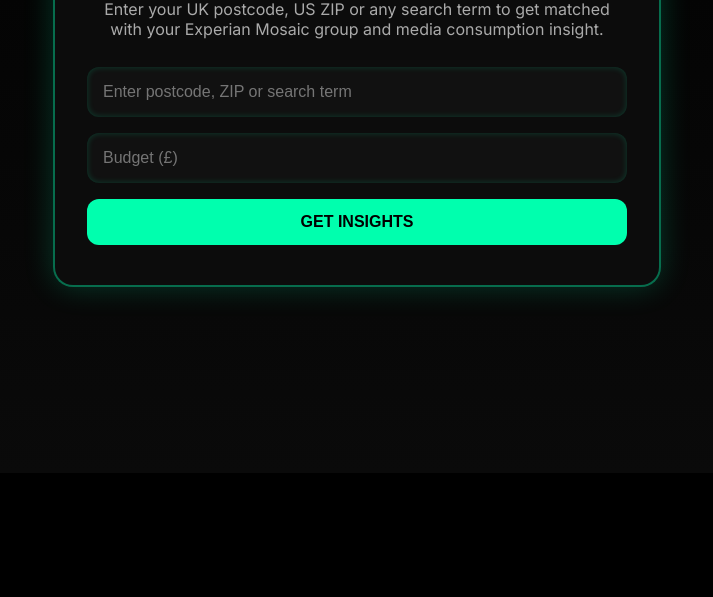
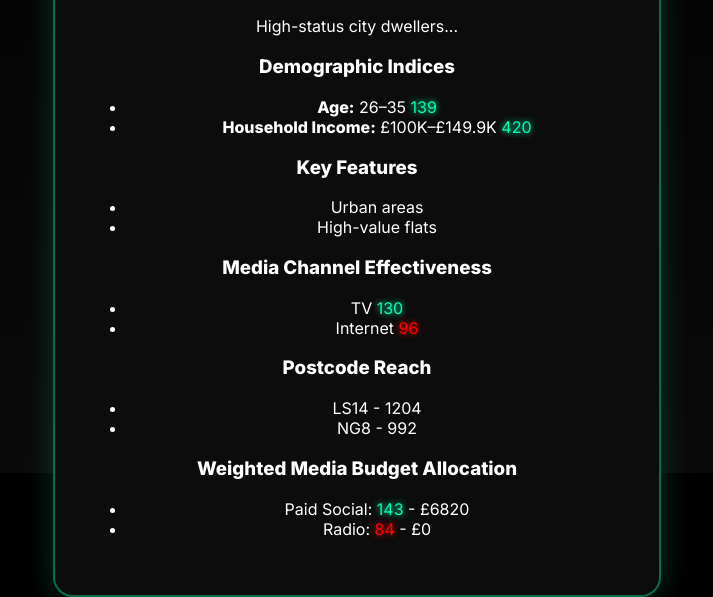
Before and after one commit to CORE-IQ/core-iq-demo, a website: page index.html in a window 1280 px wide. Shown: the part 327-924 px from the top of the page, without its empty margins (283-996 px from the left). Before the commit the page ends 800 px from the top, so only its background shows below. Drawn offline with Linux system fonts and the light colour scheme.

Commit message:
Add dynamic results page rendering

```diff
--- a/index.html
+++ b/index.html
@@ -81,6 +81,6 @@
   </section>
 
   <script src="budget.js"></script>
-  <script src="main.js"></script>
+  <script src="results.js"></script>
 </body>
 </html>
--- /dev/null
+++ b/results.js
@@ -0,0 +1,108 @@
+function renderAudienceResults(data) {
+  const container = document.getElementById('resultContainer');
+  container.classList.remove('hidden');
+  container.innerHTML = '';
+
+  const heading = document.createElement('h2');
+  heading.className = 'result-heading';
+  heading.textContent = data.mosaic_group;
+  container.appendChild(heading);
+
+  const desc = document.createElement('p');
+  desc.textContent = data.description;
+  container.appendChild(desc);
+
+  // Demographics
+  const demoSection = document.createElement('section');
+  const demoTitle = document.createElement('h3');
+  demoTitle.textContent = 'Demographic Indices';
+  demoSection.appendChild(demoTitle);
+  const demoList = document.createElement('ul');
+  data.demographics.forEach((d) => {
+    const li = document.createElement('li');
+    li.innerHTML = `<strong>${d.label}:</strong> ${d.value} <span class="index-val" data-index="${d.index}">${d.index}</span>`;
+    demoList.appendChild(li);
+  });
+  demoSection.appendChild(demoList);
+  container.appendChild(demoSection);
+
+  // Key features
+  const featureSection = document.createElement('section');
+  const featureTitle = document.createElement('h3');
+  featureTitle.textContent = 'Key Features';
+  featureSection.appendChild(featureTitle);
+  const featureList = document.createElement('ul');
+  data.key_features.forEach((f) => {
+    const li = document.createElement('li');
+    li.textContent = f;
+    featureList.appendChild(li);
+  });
+  featureSection.appendChild(featureList);
+  container.appendChild(featureSection);
+
+  // Media channels
+  const mediaSection = document.createElement('section');
+  const mediaTitle = document.createElement('h3');
+  mediaTitle.textContent = 'Media Channel Effectiveness';
+  mediaSection.appendChild(mediaTitle);
+  const mediaList = document.createElement('ul');
+  data.media_channels.forEach((m) => {
+    const li = document.createElement('li');
+    li.innerHTML = `${m.label} <span class="index-val" data-index="${m.index}">${m.index}</span>`;
+    mediaList.appendChild(li);
+  });
+  mediaSection.appendChild(mediaList);
+  container.appendChild(mediaSection);
+
+  // Postcodes
+  const postSection = document.createElement('section');
+  const postTitle = document.createElement('h3');
+  postTitle.textContent = 'Postcode Reach';
+  postSection.appendChild(postTitle);
+  const postList = document.createElement('ul');
+  data.top_postcodes.forEach((p) => {
+    const li = document.createElement('li');
+    li.textContent = `${p.code} - ${p.count}`;
+    postList.appendChild(li);
+  });
+  postSection.appendChild(postList);
+  container.appendChild(postSection);
+
+  // Media plan
+  const planSection = document.createElement('section');
+  const planTitle = document.createElement('h3');
+  planTitle.textContent = 'Weighted Media Budget Allocation';
+  planSection.appendChild(planTitle);
+  const planList = document.createElement('ul');
+  data.media_plan_allocation.forEach((p) => {
+    const budget = p.index < 100 ? 0 : p.budget;
+    const li = document.createElement('li');
+    li.innerHTML = `${p.channel}: <span class="index-val" data-index="${p.index}">${p.index}</span> - £${budget}`;
+    planList.appendChild(li);
+  });
+  planSection.appendChild(planList);
+  container.appendChild(planSection);
+
+  applyIndexStyles(container);
+}
+
+function applyIndexStyles(container) {
+  const spans = container.querySelectorAll('.index-val');
+  spans.forEach((el) => {
+    const val = parseFloat(el.dataset.index);
+    if (val > 100) {
+      el.style.color = '#00ffae';
+      el.style.textShadow = '0 0 6px #00ffae';
+    } else {
+      el.style.color = 'red';
+      el.style.textShadow = '0 0 6px red';
+    }
+  });
+}
+
+// Example usage loading JSON
+fetch('sample_result.json')
+  .then((r) => r.json())
+  .then((data) => {
+    renderAudienceResults(data);
+  });
--- /dev/null
+++ b/sample_result.json
@@ -0,0 +1,21 @@
+{
+  "mosaic_group": "City Prosperity (Group A)",
+  "description": "High-status city dwellers...",
+  "demographics": [
+    { "label": "Age", "value": "26–35", "index": 139 },
+    { "label": "Household Income", "value": "£100K–£149.9K", "index": 420 }
+  ],
+  "key_features": ["Urban areas", "High-value flats"],
+  "media_channels": [
+    { "label": "TV", "index": 130 },
+    { "label": "Internet", "index": 96 }
+  ],
+  "top_postcodes": [
+    { "code": "LS14", "count": 1204 },
+    { "code": "NG8", "count": 992 }
+  ],
+  "media_plan_allocation": [
+    { "channel": "Paid Social", "index": 143, "budget": 6820 },
+    { "channel": "Radio", "index": 84, "budget": 0 }
+  ]
+}
```
